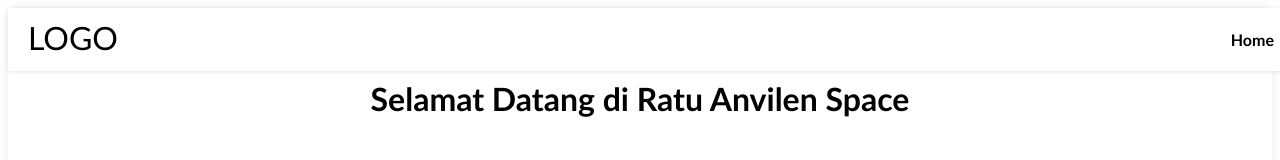
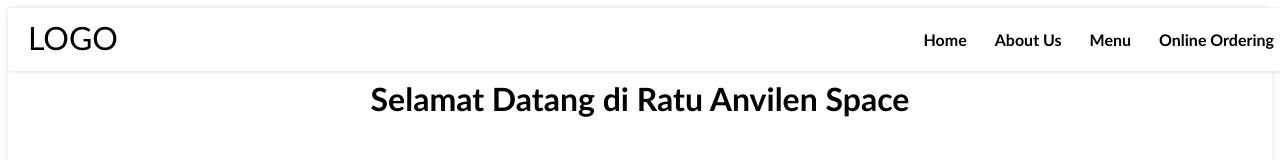
Before and after one commit to ratuanvilen/ratu.anvilen.space, a plain HTML site: page index.html in a window 1280 px wide. Drawn offline with Linux system fonts and the light colour scheme.

Commit message:
Update index.html

```diff
--- a/index.html
+++ b/index.html
@@ -163,7 +163,9 @@
 			<label class="menu-icon" for="menu-btn"><span class="navicon"></span></label>
 			<ul class="menu">
 				<li><a href="index.html" class="active">Home</a></li>
-			</ul>
+				<li><a href="about-us.html">About Us</a></li>
+				<li><a href="menu.html">Menu</a></li>
+				<li><a href="order-online.html">Online Ordering</a></li>
 		</div>
 </header>
 <body>
```
